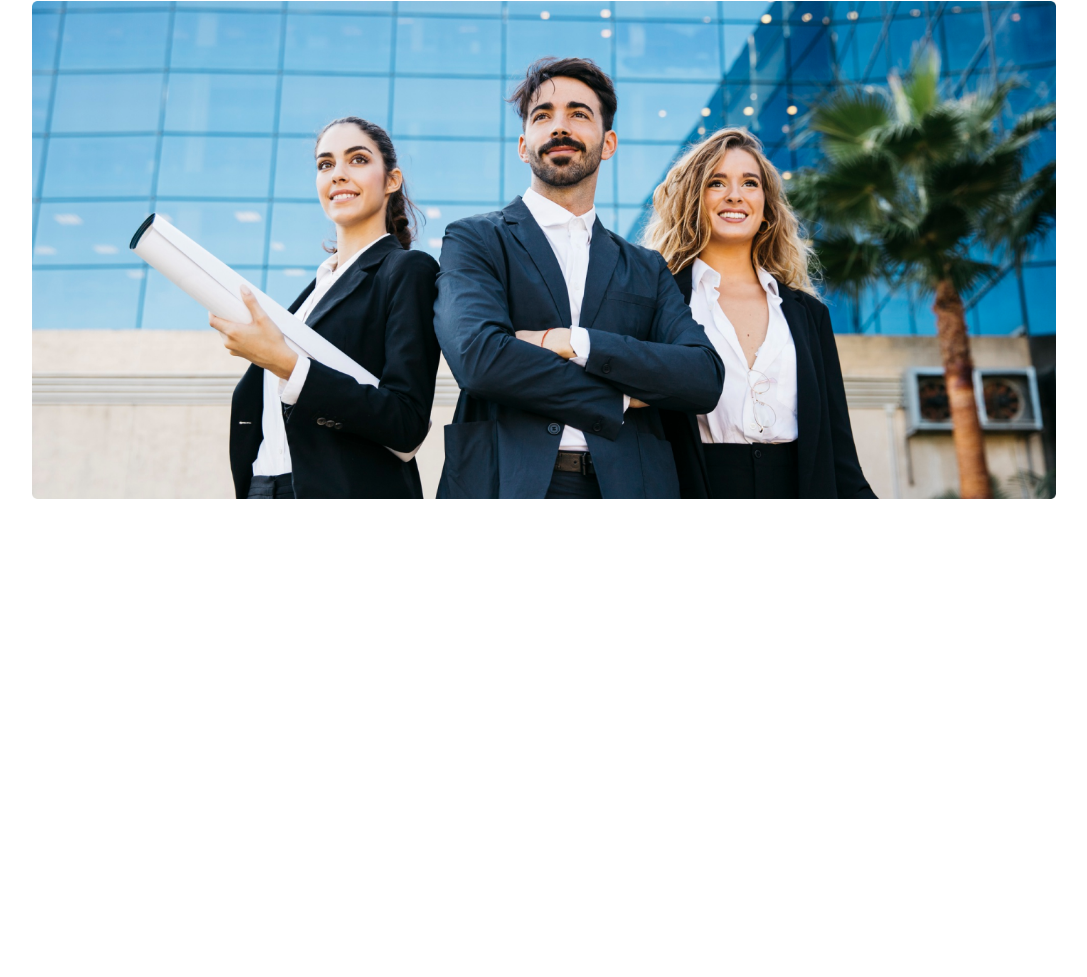
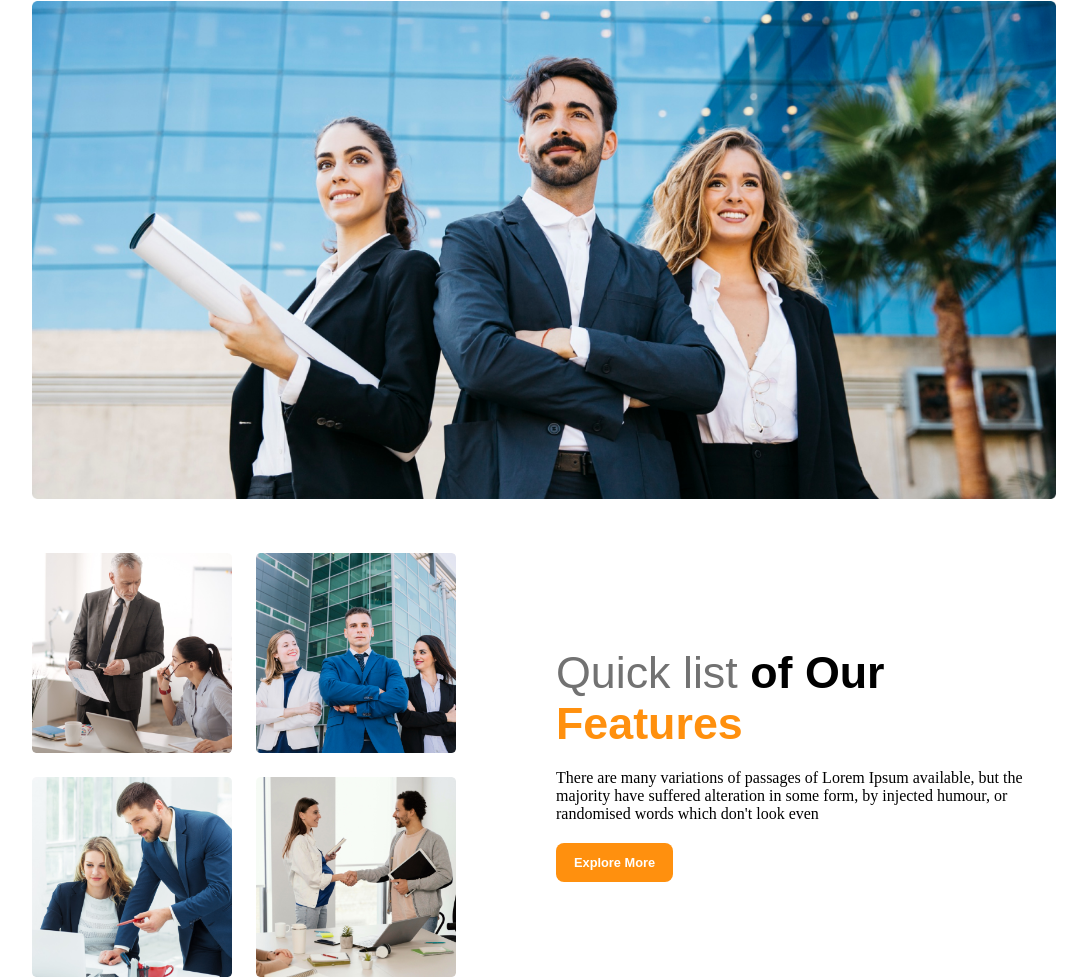
Before and after one commit to Shovon96/my-frist-git-repo, a plain HTML site: page g3-architect with resposive/index.html in a window 1280 px wide. Shown: the part 372-1349 px from the top of the page, without its empty margins (118-1205 px from the left). Before the commit the page ends 875 px from the top, so only its background shows below. Drawn offline with Linux system fonts and the light colour scheme.

Commit message:
echo "# team container is done" >> README.md

```diff
--- a/g3-architect with resposive/index.html
+++ b/g3-architect with resposive/index.html
@@ -31,5 +31,21 @@
             <img src="images/banner.png" alt="">
         </div>
     </header>
+    <main>
+        <section class="teams-container">
+            <div class="teams-img-container">
+                <img src="images/team1.png" alt="">
+                <img src="images/team2.png" alt="">
+                <img src="images/team3.png" alt="">
+                <img src="images/team4.png" alt="">
+            </div>
+            <div class="teams-title-container">
+                <h1 class="team-title"> <span class="quick-list">Quick list</span> of Our<br><span class="features">Features</span> </h1>
+                <p class="title-des">There are many variations of passages of Lorem Ipsum available, but the majority have suffered alteration in some form, by injected humour, or randomised words which don't look even
+                </p>
+                <button class="btn-praimary">Explore More</button>
+            </div>
+        </section>
+    </main>
 </body>
 </html>
--- a/g3-architect with resposive/style.css
+++ b/g3-architect with resposive/style.css
@@ -60,32 +60,79 @@ h1{
     margin-left: 150px;
     margin-top: 20px;
 }
+/* Main Style Start */
+main{
+    max-width: 1440px;
+    margin: 0 auto;
+}
+/* Teams Style */
+.teams-container{
+    display: flex;
+    align-items: center;
+    margin-top: 50px;
+}
+.teams-img-container{
+    display: grid;
+    grid-template-columns: repeat(2,1fr);
+    gap: 1.5rem;
+    margin-left: 150px;
+}
+.teams-img-container img{
+    height: 200px;
+    width: 200px;
+}
+.teams-title-container{
+    padding: 0 100px;
+}
+.team-title{
+    font-size: 2.8rem;
+}
+.quick-list{
+    color: #727272;
+    font-weight: 500;
+}
+.features{
+    color: #FF900E;
+    font-weight: 900;
+}
+.title-des{
+    margin: 20px 0px;
+}
+
 
 
 
 /* Responsive for small screen */
 @media screen and (max-width:576px) {
-    .nav-container{
+    .nav-container,
+    .teams-container
+    {
         flex-direction: column;
     }
-    .banner-container>p{
+    .banner-container>p,
+    .teams-title-container{
         padding: 20px;
     }
-    .banner img{
+    .banner img ,
+    .teams-img-container{
         width: 100%;
         margin-left: 0;
     }
+
 }
 
 /* Responsive for medium screen */
 @media screen and (min-width:576px) and (max-width:960px) {
-    .nav-container{
+    .nav-container,
+    .teams-container{
         flex-direction: column;
     }
-    .banner-container>p{
+    .banner-container>p,
+    .teams-title-container{
         padding:10px 50px;
     }
-    .banner img{
+    .banner img,
+    .teams-img-container{
         width: 90%;
         margin-left: 40px;
     }
```
